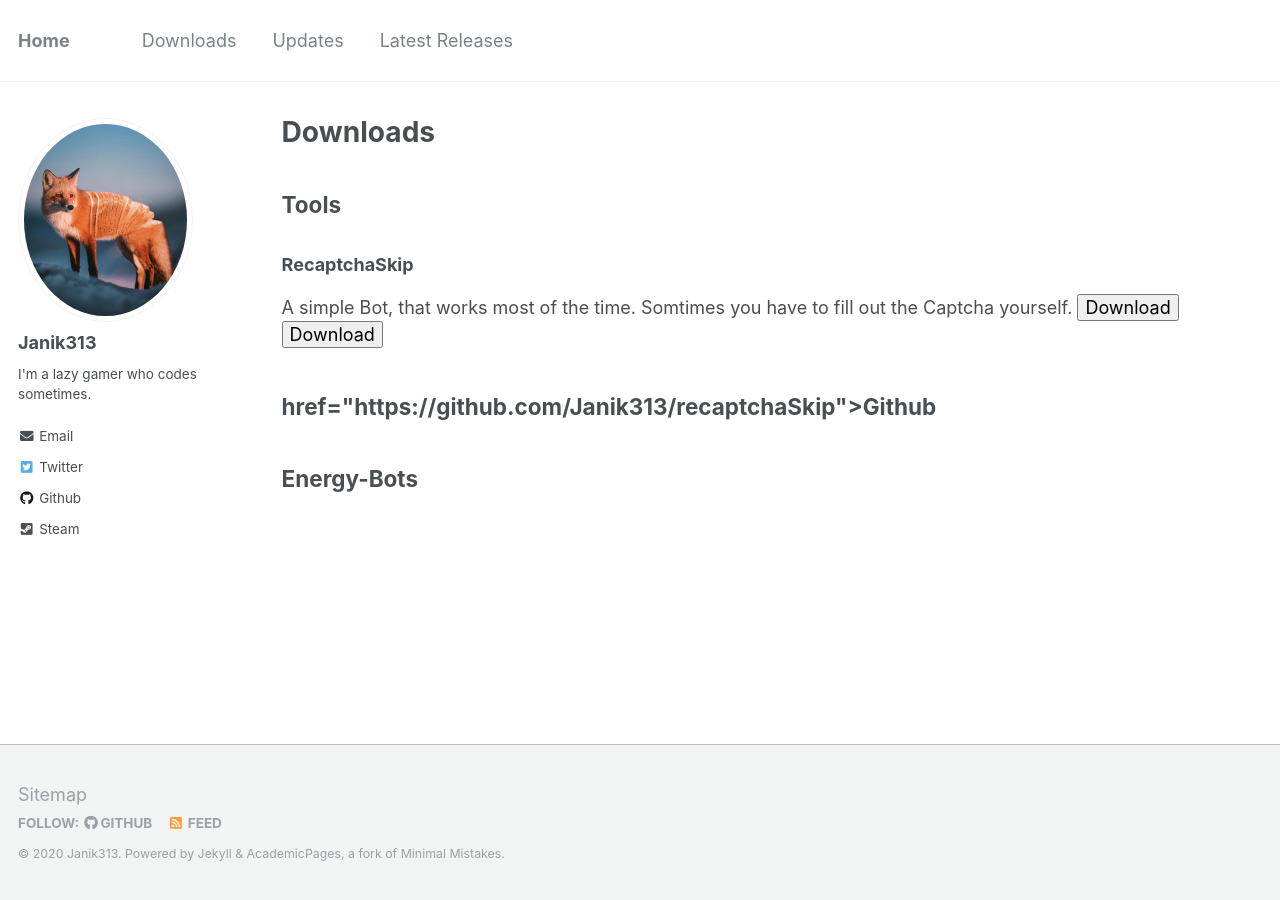
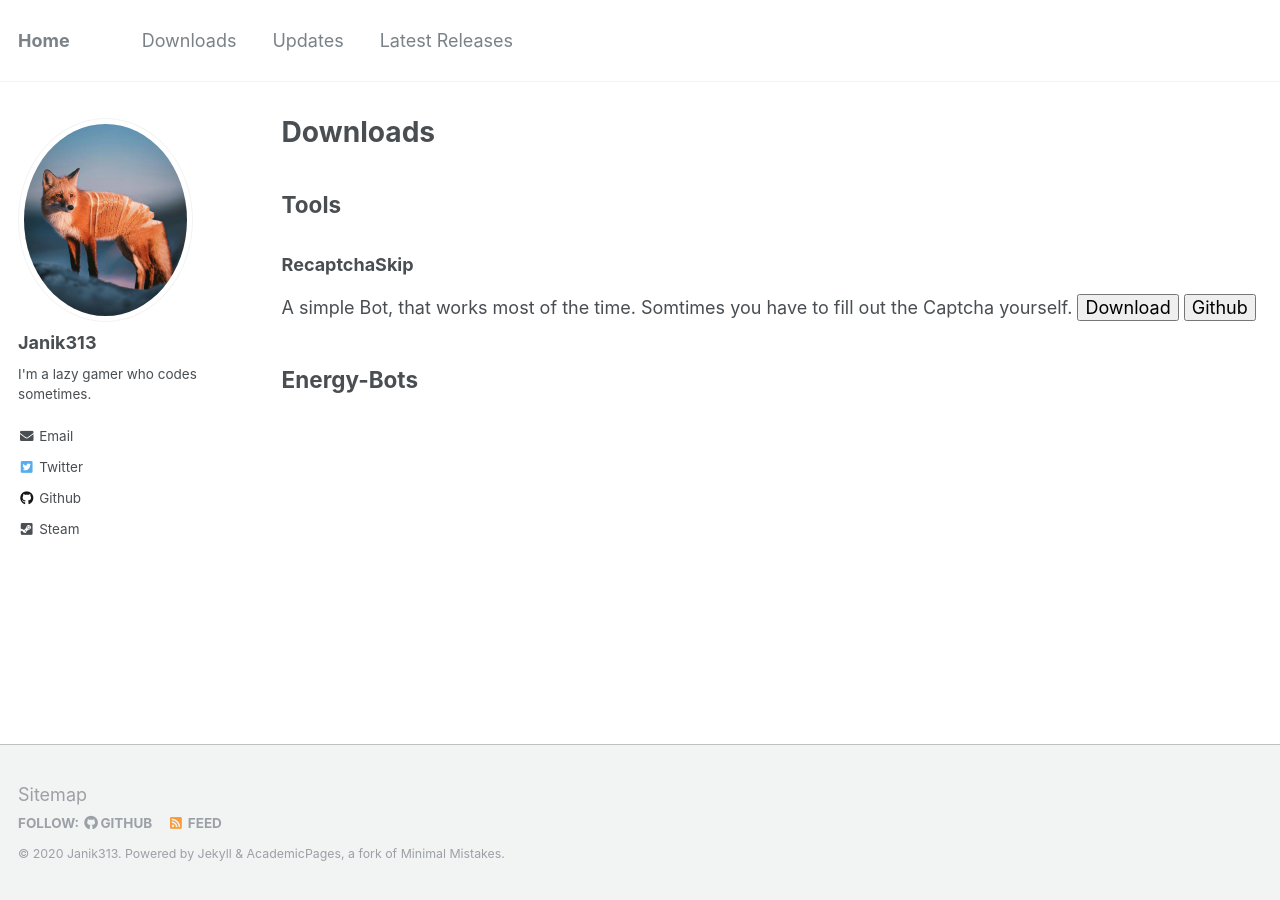
Before and after one commit to Janik313/janik313.github.io, a Jekyll site: the page built from _pages/sitemap.md, in a window 1280 px wide. Built offline with Jekyll 4.4.1, drawn with Linux system fonts in a browser that asks for light colours.

Commit message:
Update sitemap.md

```diff
--- a/_pages/sitemap.md
+++ b/_pages/sitemap.md
@@ -11,7 +11,6 @@
 A simple Bot, that works most of the time.
 Somtimes you have to fill out the Captcha yourself.
 <button onclick="window.location.href='https://github.com/Janik313/recaptchaSkip/raw/master/%5Brecaptcha%20skip%5D.user.js'">Download</button>
-<button href="">Download</button>
-<h2> href="https://github.com/Janik313/recaptchaSkip">Github</h2>
+<button onclick="window.location.href='https://github.com/Janik313/recaptchaSkip'">Github</button>
 
 <h2>Energy-Bots</h2>
```
